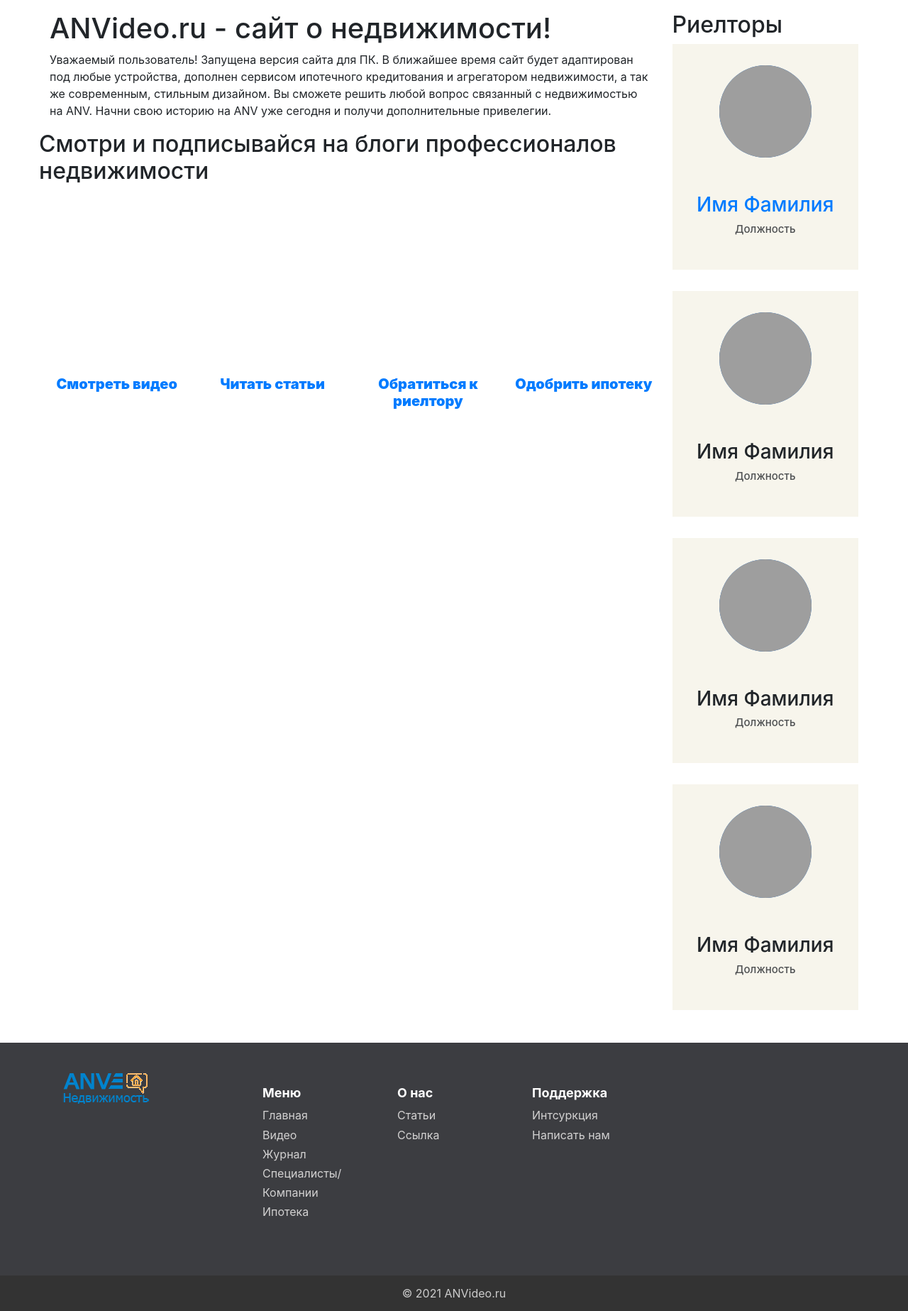
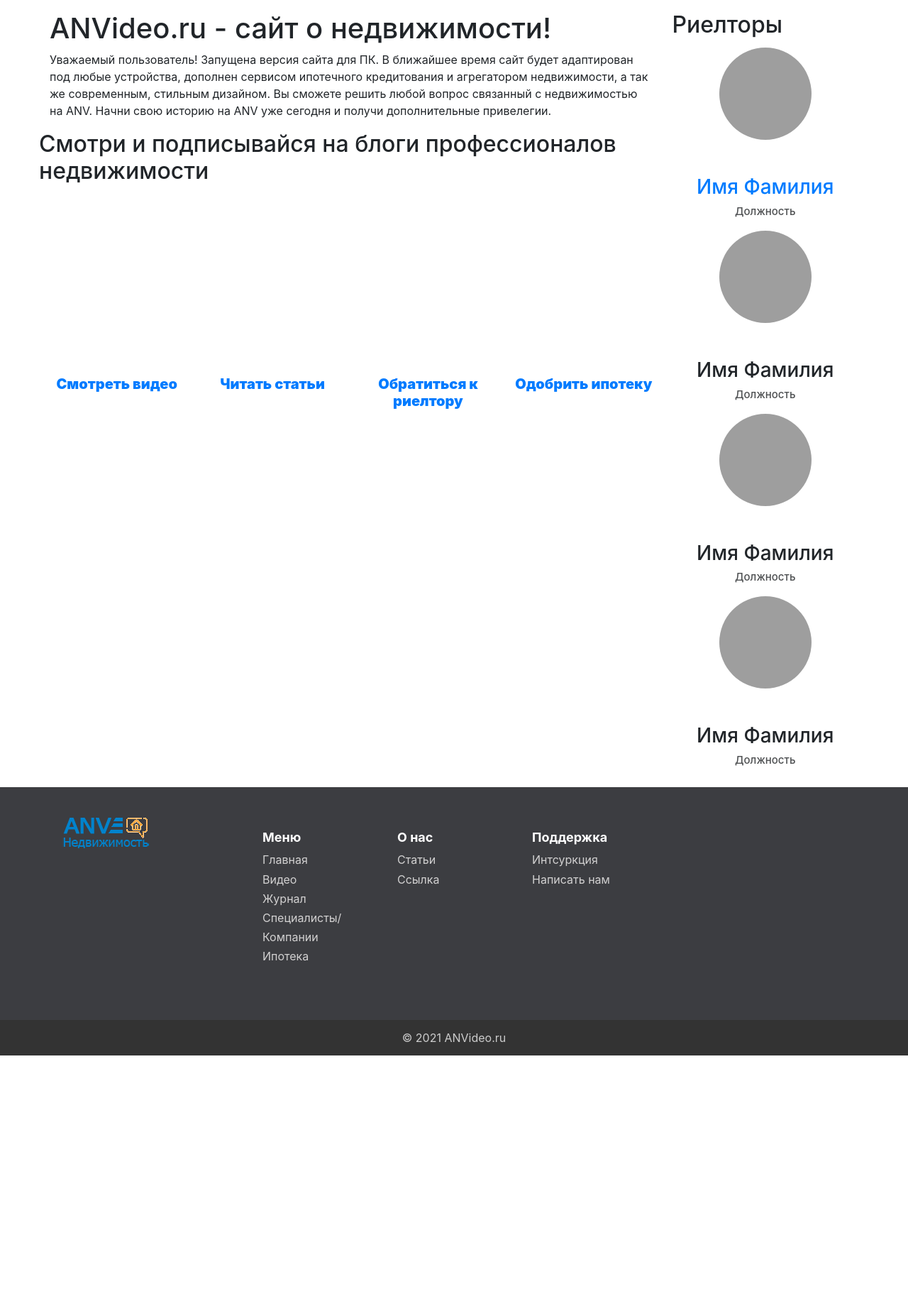
Before and after one commit to Akhmetova/Akhmetova.github.io, a PHP site: page / in a window 1280 px wide. Shown: the part 165-2012 px from the top of the page at 71% size. After the commit the page ends 1652 px from the top, so only its background shows below. Run offline with PHP 8.4, Linux system fonts and the light colour scheme; grey boxes are pictures that could not be loaded.

Commit message:
Update style.css

```diff
--- a/style.css
+++ b/style.css
@@ -31,9 +31,7 @@ body {
     justify-content: space-between;
 }
 .our-team {
-  padding: 30px 0 40px;
-  margin-bottom: 30px;
-  background-color: #f7f5ec;
+ padding: 5px 0 5px;
   text-align: center;
   overflow: hidden;
   position: relative;
@@ -48,36 +46,6 @@ body {
   position: relative;
 }
 
-.our-team .picture::before {
-  content: "";
-  width: 100%;
-  height: 0;
-  border-radius: 50%;
-  background-color: #1369ce;
-  position: absolute;
-  bottom: 135%;
-  right: 0;
-  left: 0;
-  opacity: 0.9;
-  transform: scale(3);
-  transition: all 0.3s linear 0s;
-}
-
-.our-team:hover .picture::before {
-  height: 100%;
-}
-
-.our-team .picture::after {
-  content: "";
-  width: 100%;
-  height: 100%;
-  border-radius: 50%;
-  background-color: #1369ce;
-  position: absolute;
-  top: 0;
-  left: 0;
-  z-index: -1;
-}
 
 .our-team .picture img {
   width: 100%;
```
